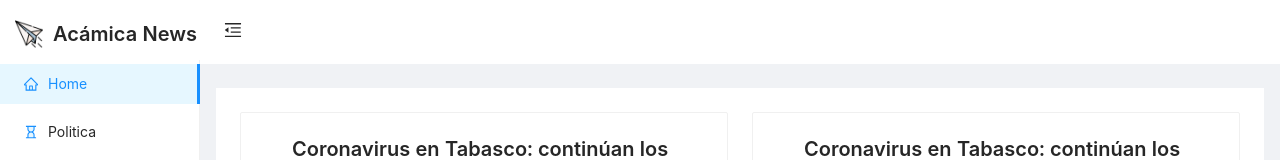
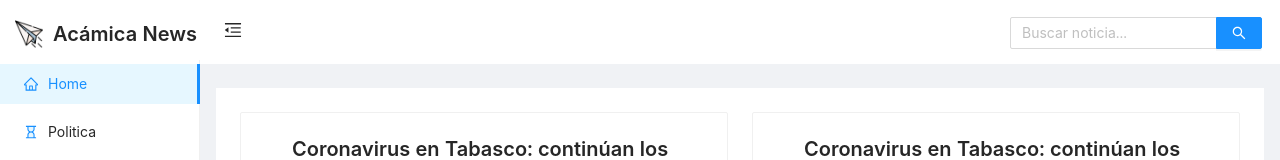
Before and after one commit to andresRah/news-arevalo-andresleo, a React (Create React App) app: page / in a window 1280 px wide. Shown: the top 160 px of the page. Built offline with nearby package versions, Linux system fonts and the light colour scheme; grey boxes are pictures that could not be loaded.

Commit message:
Input search

```diff
--- a/src/components/HeaderBar/index.js
+++ b/src/components/HeaderBar/index.js
@@ -1,18 +1,39 @@
 import React from "react";
-import { Layout } from "antd";
+import { Layout, Menu, Input, Row, Col } from "antd";
 
 import { MenuUnfoldOutlined, MenuFoldOutlined } from "@ant-design/icons";
 import "./styles.css";
 
 const { Header } = Layout;
+const { Search } = Input;
 
 export const HeaderBar = ({ collapsed, onClickToggle }) => {
   return (
     <Header className="site-layout-background" style={{ padding: 0 }}>
-      {React.createElement(collapsed ? MenuUnfoldOutlined : MenuFoldOutlined, {
-        className: "trigger",
-        onClick: onClickToggle,
-      })}
+      <Row>
+        <Col span={18}>
+          {React.createElement(
+            collapsed ? MenuUnfoldOutlined : MenuFoldOutlined,
+            {
+              className: "trigger",
+              onClick: onClickToggle,
+            }
+          )}
+        </Col>
+        <Col span={6}>
+          <Search
+            placeholder="Buscar noticia..."
+            onSearch={(value) => console.log(value)}
+            style={{ verticalAlign: "middle", paddingRight: "17px" }}
+            enterButton
+          />
+        </Col>
+      </Row>
+      {/* <Menu theme="dark" mode="horizontal" defaultSelectedKeys={["2"]}>
+        <Menu.Item key="1">nav 1</Menu.Item>
+        <Menu.Item key="2">nav 2</Menu.Item>
+        <Menu.Item key="3">nav 3</Menu.Item>
+      </Menu> */}
     </Header>
   );
 };
--- a/src/components/SideBar/index.js
+++ b/src/components/SideBar/index.js
@@ -18,11 +18,15 @@ export const SideBar = ({ collapsed }) => {
   return (
     <Sider trigger={null} collapsible collapsed={collapsed}>
       <div className="logo">
-        <Image src={noticias} alt="Logo" className="logo-img" />
+        <Image
+          src={noticias}
+          alt="Logo"
+          className={collapsed ? "logo-min" : "logo-img"}
+        />
         <Typography.Title
           level={4}
           style={{
-            visibility: collapsed ? "hidden" : "visible",
+            display: collapsed ? "none" : "flex",
             marginLeft: "10px",
           }}
         >
--- a/src/pages/styles.css
+++ b/src/pages/styles.css
@@ -3,6 +3,11 @@
   margin-left: 15px;
   margin-top: 20px;
   display: flex;
+}
+.logo .logo-min {
+  margin-left: 10px;
+  height: 28px;
+  width: 28px;
 }
 .logo-img {
   height: 28px;
```
Also changed, not shown: 1 other file (tests, documents, lock files or other folders).
